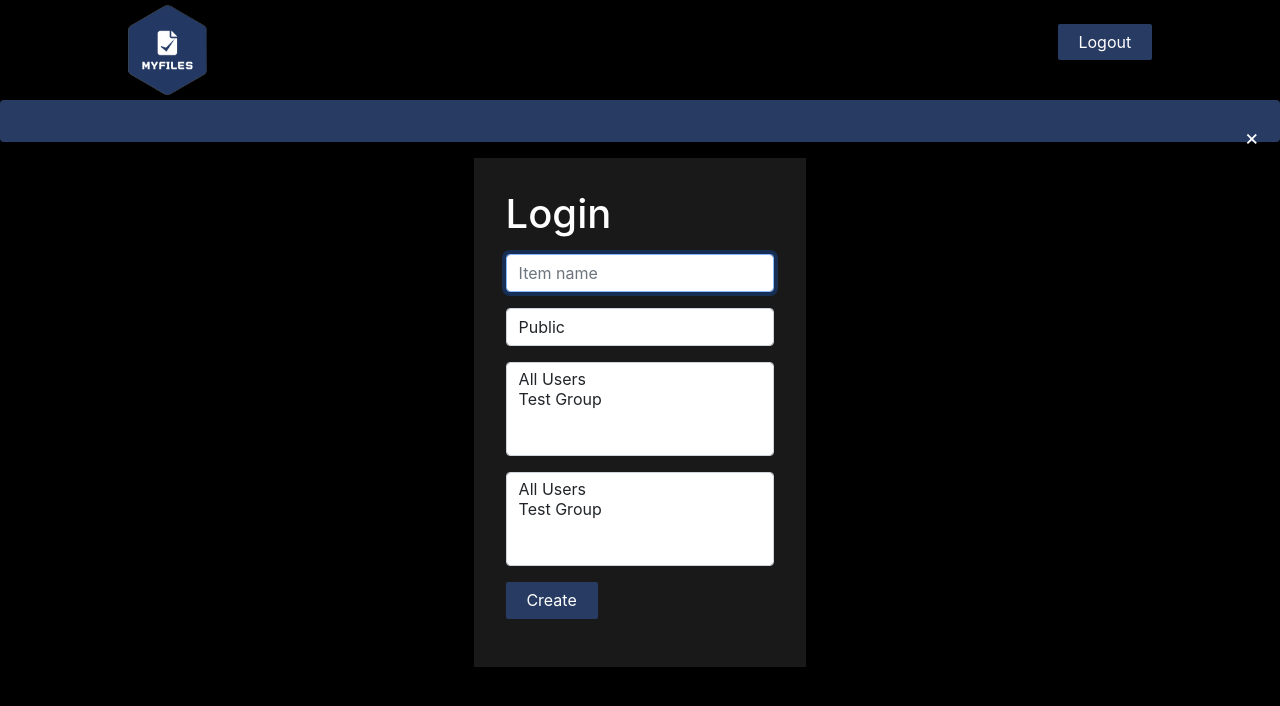
After one commit to bjerke2000/Prosjektoppgave2022, a Flask app: page /newfolder/1/1 in a window 1280 px wide. The commit adds this page. Shown: the top 706 px of the page. Run offline with Flask 2, Linux system fonts and the light colour scheme; the visitor is signed in with stand-in values (Sample User, id 1); some libraries are stand-ins or nearby versions.

Commit message:
funktionalitet for å lage nye mapper

```diff
--- a/app.py
+++ b/app.py
@@ -1,13 +1,15 @@
+from email.policy import default
 from importlib.resources import path
-import pickle
+from pickle import load, dump
 from pydoc import pathdirs
 from tokenize import String
 from types import NoneType
+from unicodedata import name
 from wsgiref.validate import validator
 from click import confirm
 from flask import Flask, redirect, render_template, flash, url_for, session
 from flask_wtf import FlaskForm
-from wtforms import StringField, PasswordField, SubmitField, FileField, DateField, SelectMultipleField
+from wtforms import StringField, PasswordField, SubmitField, FileField, DateField, SelectMultipleField, SelectField
 from wtforms.validators import DataRequired, EqualTo, Length
 from flask_sqlalchemy import SQLAlchemy
 from werkzeug.security import generate_password_hash, check_password_hash
@@ -100,17 +102,36 @@ class GroupForm(FlaskForm):
     )
 
 class FolderForm(FlaskForm):
-    pass
+    itemname = StringField(
+        "ItemName",
+        validators=[DataRequired(), Length(max=50)],
+        render_kw={'autofocus' : True, 'placeholder': "Item name"}
+    )
+    private = SelectField(
+        "Private",
+        choices=[(0,"Public"),(1,"Private")],
+        default=(0,"Public"),
+        coerce=int
+    )
+    r_groups = SelectMultipleField(
+        "Groups with read Privilages",
+        choices=[(3,"All Users"), (1,"Test Group")],
+        coerce=int
+    )
+    rw_groups = SelectMultipleField(
+        "Groups with read and write Privilages",
+        choices=[(3,"All Users"), (1,"Test Group")],
+        coerce=int
+    )
+    submit = SubmitField("Create")
+
+
 
 class FileForm(FlaskForm):
     pass
 
 class EditFileForm(FlaskForm):
     pass
-
-
-
-
 
 
 db = SQLAlchemy(app)
@@ -167,7 +188,7 @@ class ItemModel(db.Model):
     id = db.Column(db.Integer, primary_key=True)
     owner = db.Column(db.Integer, db.ForeignKey('users.id')) #fk til users id
     type = db.Column(db.Boolean)#0 = mappe : 1 = fil
-    itemname = db.Column(db.String(250), nullable = False) #"filnavn(.filtype om fil)_uuid"
+    itemname = db.Column(db.String(250), nullable = False) #"filnavn(.filtype om fil)~uuid"
     path = db.Column(db.String(500), nullable = False) #"./mappe1/mappe2/mappe3/"
     private = db.Column(db.Boolean)#0 = public  :  1 = Private
     group_privs = db.Column(db.PickleType)#lagra privs i dictionaries ved å bruk pickle (var = pickle.dumps(innhold) / pickle.loads(var)) Pickle Rick :D ඞ
@@ -181,6 +202,19 @@ def PermissionHandler(required_priv, object):
         if (str(group) in user_groups and required_priv in priv) or "1" in user_groups or object.owner == current_user.id:
             return True
     return False
+
+def GetAvaliableName_helper(path, name):
+    name_number = GetAvaliableName(path, name, 1)
+    added = "(" + str(name_number) + ")"
+    return name + added
+
+def GetAvaliableName(path, name, iteration):
+    item = ItemModel.query.filter_by(path = path, itemname = name + "(" + str(iteration) + ")").first()
+    if item is None:
+        return iteration
+    else:
+        iteration += 1
+        return GetAvaliableName(path, name, iteration)
 
 
 #===========================ROUTES======================================
@@ -215,7 +249,6 @@ def logout():
     flash('User has been logget out', 'success')
     return (redirect(url_for('login')))
 
-
 @app.route("/register", methods=['GET','POST'])
 def register():
     form = RegisterForm()
@@ -247,7 +280,7 @@ def item(path,name):
         return redirect(url_for('previous', path = path))
     match item.type:
         case 0:#Show contents of folder
-            unchecked_contents = ItemModel.query.filter_by(path = f"{item.path}{item.itemname.split('_')[0]}-")
+            unchecked_contents = ItemModel.query.filter_by(path = f"{item.path}{item.itemname.split('~')[0]}-")
             contents = []
             for items in unchecked_contents:
                 #if PermissionHandler("r", items):
@@ -273,6 +306,41 @@ def previous(path):
         print(previous_path)
     return redirect(url_for('item', path = previous_path, name = path_list[-2:-1]))
 
+@app.route("/newfolder/<string:path>/<string:parent>", methods=['GET','POST'])
+#JINJA url_for('newfolder', path=current_folder.path, parent=current_folder.itemname)
+@login_required
+def newfolder(path, parent):
+    form = FolderForm()
+    if form.validate_on_submit():
+        itempath = path + parent +"-"
+        item = ItemModel.query.filter_by(path = itempath, itemname = form.itemname.data).first()
+        if item is None:
+            foldername = form.itemname.data
+        else:
+            foldername = GetAvaliableName_helper(itempath, form.itemname.data) #checks for itemname(n), until it finds an avaliable number
+        group_priv_dict = {}
+        for group in form.r_groups.data:
+            group_priv_dict[group] = "r"
+        for group in form.rw_groups.data:
+            group_priv_dict[group] = "rw"
+        newfolder = ItemModel(
+            owner = current_user.id,
+            type = 0,
+            itemname = foldername,
+            path = itempath,
+            private = form.private.data,
+            group_privs = group_priv_dict
+        )
+        db.session.add(newfolder)
+        db.session.commit()
+        flash('Folder created succesfully', 'success')
+        return redirect(url_for('item', path=itempath, name=foldername))
+    flash(str(form.errors).strip('{}'), 'error')
+    return render_template("newfolder.html", form=form)
+
+
+
+
 
 
 
--- a/templates/folder.html
+++ b/templates/folder.html
@@ -12,7 +12,7 @@
                 <a href="{{url_for('item', path = item.path, name = item.itemname)}}"><img src="/static/images/folder.png" alt="MyFiles"></a>
             {% endif %}
             <div class="container">
-                <p>{{item.itemname.split("_")[0]}}</p>
+                <p>{{item.itemname.split("~")[0]}}</p>
             </div>
         </div>
         {% endfor %}
--- a/templates/includes/_navbar.html
+++ b/templates/includes/_navbar.html
@@ -8,6 +8,7 @@
         {% elif viewing %}
             <li><a class="btn" href="{{url_for('previous', path = current_folder.path)}}">Gå tilbake</a></li>
             <li><a href="{{url_for('logout')}}" class="btn">Logout</a></li>
+            <li><a href="{{url_for('newfolder', path = current_folder.path, parent=current_folder.itemname)}}" class = "btn">New Folder</a></li>
         {% else %}
             <li><a href="{{url_for('logout')}}" class="btn">Logout</a></li>
         {% endif %}
--- /dev/null
+++ b/templates/newfolder.html
@@ -0,0 +1,31 @@
+{% extends 'layout.html' %}
+{% block title %}new folder{% endblock %}
+
+{% block body %}
+<div class="container">
+    <div class="inputform">
+        <h1 class="mb-3">Login</h1>
+        <form method="POST">
+            {{ form.csrf_token() }}
+            <div class="mb-3">
+                {{ form.itemname(class = "form-control") }}
+            </div>
+            <div class="mb-3">
+                {{ form.private(class = "form-control") }}
+            </div>
+            <div class="mb-3">
+                {{ form.r_groups(class = "form-control") }}
+            </div>
+            <div class="mb-3">
+                {{ form.rw_groups(class = "form-control") }}
+            </div>
+            <div class="mb-3">
+                {{ form.submit(class = "btn") }}
+            </div>
+
+
+
+        </form>
+    </div>
+
+{% endblock %}
```
